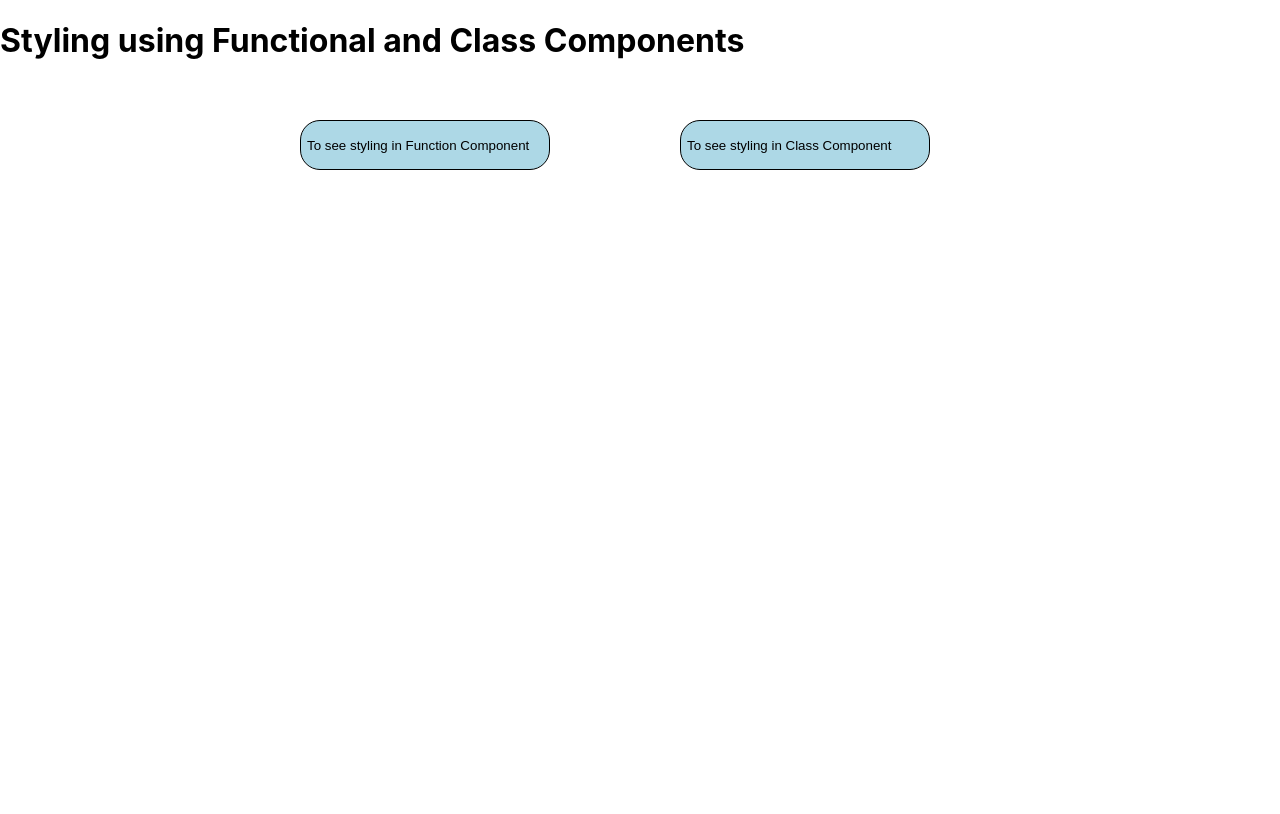
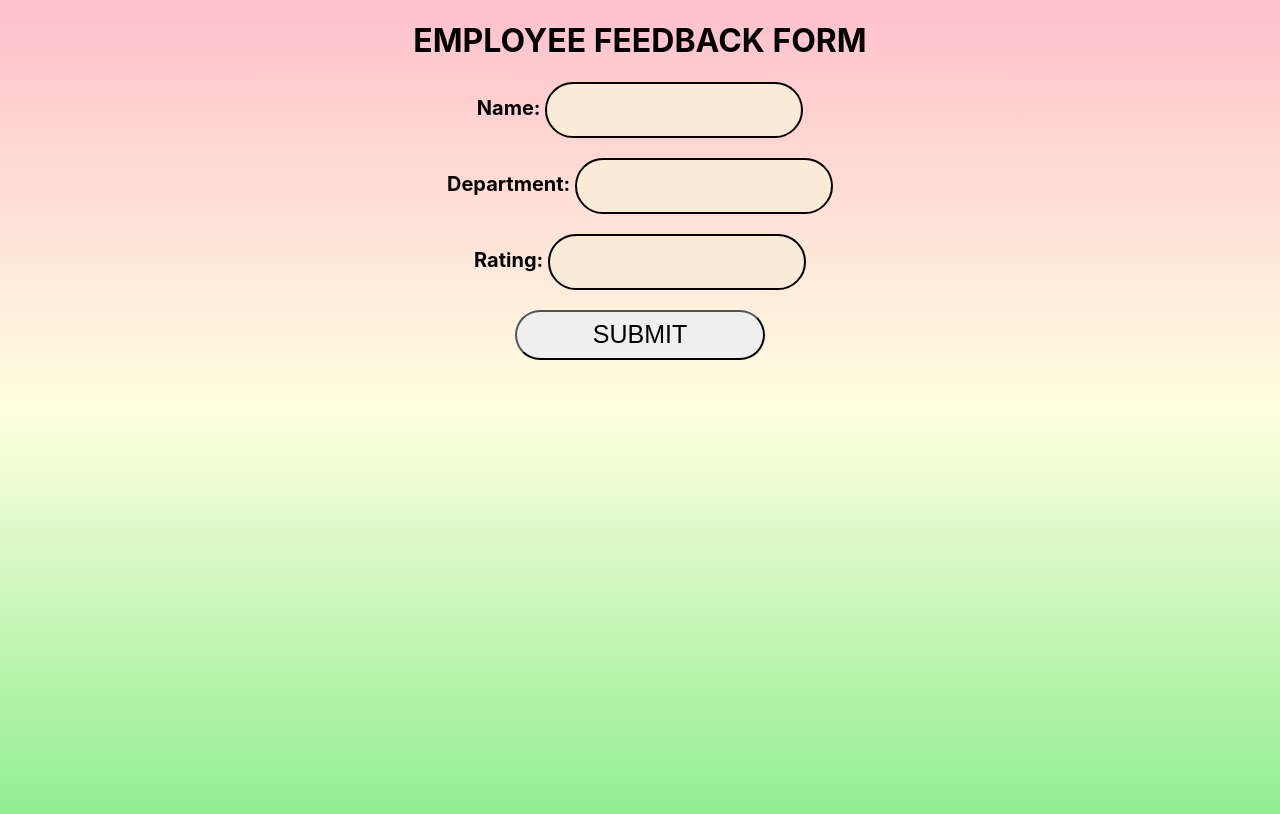
Before and after one commit to Priyanka316/React, a React (Create React App) app: page / in a window 1280 px wide. Shown: the top 814 px of the page. Built offline with nearby package versions, Linux system fonts and the light colour scheme.

Commit message:
Add files via upload

```diff
--- a/src/App.css
+++ b/src/App.css
@@ -1,4 +1,4 @@
-/* .App {
+.App {
   text-align: center;
 }
 
@@ -35,98 +35,4 @@
   to {
     transform: rotate(360deg);
   }
-} */
-
-
-.heading{
-  text-align: center;
-  text-shadow: 2px 2px 5px aqua;
 }
-
-
-.funcc{
-  height: 50px;
-  width: 250px;
-  font-family: Arial, Helvetica, sans-serif;
-  background-color: lightblue;
-  color: black;
-  border: 1px solid black;
-  border-radius: 20px;
-  text-align: center;
-  display: flex;
-  align-items: center;
-  cursor: pointer;
-  position: fixed;
-  top: 120px;
-  left: 300px;
-}
-
-.funcc:hover{
-  background-color: aqua;
-}
-
-.classcomp{
-  height: 50px;
-  width: 250px;
-  font-family: Arial, Helvetica, sans-serif;
-  background-color: lightblue;
-  color: black;
-  border: 1px solid black;
-  border-radius: 20px;
-  text-align: center;
-  display: flex;
-  align-items: center;
-  cursor: pointer;
-  position: fixed;
-  right: 350px;
-  top: 120px;
-}
-
-.classcomp:hover{
-  background-color: aqua;
-}
-
-.boxes{
-  display:flex;
-  flex-direction: row;
-  justify-content: center;
-  align-items: center;
-  gap: 50px;
-  /* position: relative;
-  top: 100px; */
-}
-
-.box1{
-  height: 250px;
-  width: 500px;
-  text-align: center;
-  background-color: lightblue;
-  border: 1px black solid;
-  border-radius: 20px;
-  position: relative;
-  top: 50px;
-  position: fixed;
-  top: 300px;
-  left: 100px;
-  box-shadow: 5px 5px 10px gray;
-}
-
-.box2{
-  height: 250px;
-  width: 500px;
-  text-align: center;
-  background-color: lightyellow;
-  border: 1px black solid;
-  border-radius: 20px;
-  position: relative;
-  top: 50px;
-  position: fixed;
-  top: 300px;
-  right: 100px;
-  box-shadow: 5px 5px 10px gray;
-}
-
-.para{
-  font-weight: bold;
-  color: red;
-}
--- a/src/App.js
+++ b/src/App.js
@@ -1,15 +1,14 @@
 import './App.css';
 import ClassComponent from './reactAssignment/ClassComponent';
-import FunctionalComponent from './reactAssignment/FunctionalComponent';
+import FunctionalComponent, {SubHeading} from './reactAssignment/FunctionalComponent';
 
 function App() {
+  const heading = getHeading();
   return(
-    <div>
-    <h1>Styling using Functional and Class Components</h1>
-      <div className='boxes'>
-        <FunctionalComponent/>
-        <ClassComponent/>
-      </div>
+    <div className="App">
+      Hi EveryOne
+      <FunctionalComponent SubHeading={firstName} lname={lastName}/>
+      <ClassComponent fname={firstName} lname={lastName}/>
     </div>
   )
 }
--- /dev/null
+++ b/src/Assignment2/App.css
@@ -0,0 +1,45 @@
+.App{
+    text-align: center;
+}
+body{
+    height: 800px;
+    background-image: linear-gradient(pink, lightyellow, lightgreen
+    );
+
+}
+input{
+    width: 250px;
+    height: 50px;
+    text-align: center;
+    border-radius: 50px;
+    border: 2px solid black;
+    background-color: antiquewhite;
+}
+button{
+    width: 250px;
+    height: 50px;
+    font-size: 25px;
+    border-radius: 50px;
+}
+p{
+    font-weight: bold;
+    font-size: 20px;
+}
+#class1{
+    width: 450px;
+    border: 2px solid black;
+    border-radius: 20px;
+    padding: 10px;
+    text-align: center;
+    background-color: #a3f1f1;
+}
+#class0{
+    width: 1000px;
+    border: 2px solid black;
+    padding: 10px;
+    background-color: #f5e5a0;
+    margin-left: 120px;
+    margin-top: 100px;
+    display: grid;
+    grid-template-columns: auto auto;
+}
--- /dev/null
+++ b/src/Assignment2/App.js
@@ -0,0 +1,13 @@
+import './App.css'
+// import FunctionalComponent from './Assignment2/FunctionalComponent';
+import ClassComponent from './ClassComponent';
+
+function App() {
+    return (
+        <div>
+            <center><h1>EMPLOYEE FEEDBACK FORM</h1></center>
+            <ClassComponent/>
+        </div>
+    );
+}
+export default App
--- /dev/null
+++ b/src/Assignment2/ClassComponent.jsx
@@ -0,0 +1,51 @@
+import React from 'react'
+
+class ClassComponent extends React.Component {
+
+    constructor(){
+        super();
+            this.state = {
+                name:'',
+                dept:'',
+                rate:'',
+                arr:[],
+                showName:false
+        }
+    }
+    updateName = (event) =>{
+        this.setState({name:event.target.value})
+    }
+
+    updateDept = (event) =>{
+        this.setState({dept:event.target.value})
+    }
+
+    updateRate = (event) =>{
+        this.setState({rate:event.target.value})
+    }
+
+    handleShowName = () =>{
+        const updateArray = this.state.arr
+        updateArray.push({name:this.state.name, dept:this.state.dept, rate:this.state.rate})
+        this.setState({showName:true, arr:updateArray})
+    }
+    render() {
+        return(
+            <center><div>
+                <p>Name: <input type="text" value={this.state.name} onChange={this.updateName}/></p>
+                <p>Department: <input type="text"  value={this.state.dept} onChange={this.updateDept}/></p>
+                <p>Rating: <input type="number"  value={this.state.rate} onChange={this.updateRate}/></p>
+                <button onClick={this.handleShowName}>SUBMIT</button>
+                {this.state.showName && <p id="class0">{this.state.arr.map(data =>{
+                    return(
+                        <p id="class1">{`Name: ${data.name} | Department : ${data.dept} Rating: ${data.rate}`}</p>
+                    )
+                })
+            }
+            </p>
+        }
+        </div></center>
+        )
+    }
+}
+export default ClassComponent
--- a/src/index.js
+++ b/src/index.js
@@ -1,7 +1,7 @@
 import React from 'react';
 import ReactDOM from 'react-dom/client';
 import './index.css';
-import App from './App';
+import App from './Assignment2/App';
 import reportWebVitals from './reportWebVitals';
 
 const root = ReactDOM.createRoot(document.getElementById('root'));
--- /dev/null
+++ b/src/reactAssignment/App.css
@@ -0,0 +1,93 @@
+.heading{
+  text-align: center;
+  text-shadow: 2px 2px 5px aqua;
+}
+
+
+
+.funcc{
+  height: 50px;
+  width: 250px;
+  font-family: Arial, Helvetica, sans-serif;
+  background-color: lightblue;
+  color: black;
+  border: 1px solid black;
+  border-radius: 20px;
+  text-align: center;
+  display: flex;
+  align-items: center;
+  cursor: pointer;
+  position: fixed;
+  top: 120px;
+  left: 300px;
+}
+
+.funcc:hover{
+  background-color: aqua;
+}
+
+.classcomp{
+  height: 50px;
+  width: 250px;
+  font-family: Arial, Helvetica, sans-serif;
+  background-color: lightblue;
+  color: black;
+  border: 1px solid black;
+  border-radius: 20px;
+  text-align: center;
+  display: flex;
+  align-items: center;
+  cursor: pointer;
+  position: fixed;
+  right: 350px;
+  top: 120px;
+}
+
+.classcomp:hover{
+  background-color: aqua;
+}
+
+.boxes{
+  display:flex;
+  flex-direction: row;
+  justify-content: center;
+  align-items: center;
+  gap: 50px;
+  /* position: relative;
+  top: 100px; */
+}
+
+.box1{
+  height: 250px;
+  width: 500px;
+  text-align: center;
+  background-color: lightblue;
+  border: 1px black solid;
+  border-radius: 20px;
+  position: relative;
+  top: 50px;
+  position: fixed;
+  top: 300px;
+  left: 100px;
+  box-shadow: 5px 5px 10px gray;
+}
+
+.box2{
+  height: 250px;
+  width: 500px;
+  text-align: center;
+  background-color: lightyellow;
+  border: 1px black solid;
+  border-radius: 20px;
+  position: relative;
+  top: 50px;
+  position: fixed;
+  top: 300px;
+  right: 100px;
+  box-shadow: 5px 5px 10px gray;
+}
+
+.para{
+  font-weight: bold;
+  color: red;
+}
--- a/src/reactAssignment/App.js
+++ b/src/reactAssignment/App.js
@@ -1,6 +1,6 @@
 import './App.css';
-import ClassComponent from './reactAssignment/ClassComponent';
-import FunctionalComponent from './reactAssignment/FunctionalComponent';
+import ClassComponent from './Assignment1/ClassComponent';
+import FunctionalComponent from './Assignment1/FunctionalComponent';
 
 function App() {
   return(
```
